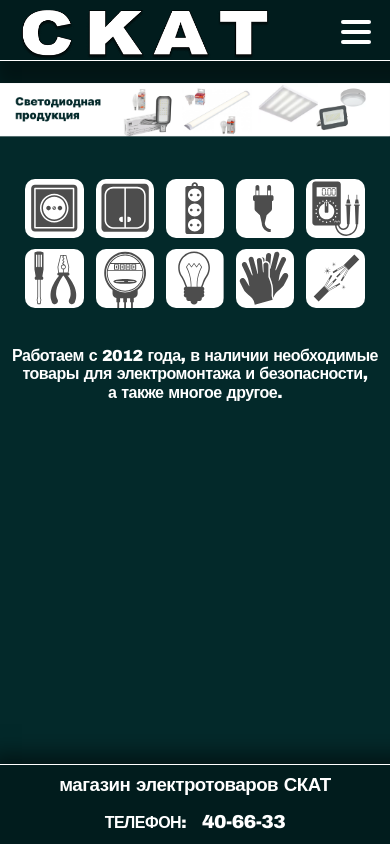
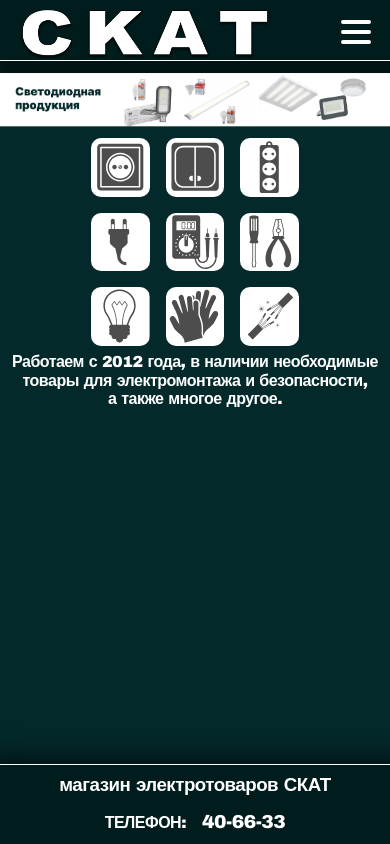
Before and after one commit to misterildar/ckat-frontend, a React (Vite) app: page / in a window 390 px wide. Built offline with nearby package versions, Linux system fonts and the light colour scheme.

Commit message:
fix home grid

```diff
--- a/src/pages/home.tsx
+++ b/src/pages/home.tsx
@@ -13,11 +13,10 @@ export const Home: FC = () => {
 
   const styleImage = isMobile ? styles.home__image_mobile : styles.home__image;
 
-  const styleHome = isMobile ? styles.home__mobile : styles.home;
+  const styleGrid = isMobile ? styles.home__grid_mobile : styles.home__grid;
 
   const fontSize = isMobile ? (
     <h4 className={styles.home__title_bottom}>
-      {' '}
       Работаем с&nbsp;2012&nbsp;года, в&nbsp;наличии необходимые товары для
       электромонтажа и&nbsp;безопасности, а&nbsp;также многое другое.
     </h4>
@@ -30,11 +29,10 @@ export const Home: FC = () => {
 
   return (
     <div className={styles.wrapper}>
-      <div className={styleHome}>
+      <div className={styles.home}>
         <Slider />
-        <div className={styles.home__vector}>
-          <div className={styles.home__box}>
-            {arraySvg.slice(0, 5).map((svg, index) => (
+        <div className={styleGrid}>
+          {arraySvg.map((svg, index) => (
             <img
               className={styleImage}
               src={svg}
@@ -43,17 +41,6 @@ export const Home: FC = () => {
             />
           ))}
         </div>
-          <div className={styles.home__box}>
-            {arraySvg.slice(5, 10).map((svg, index) => (
-              <img
-                className={styleImage}
-                src={svg}
-                alt='photoImage'
-                key={index}
-              />
-            ))}
-          </div>
-        </div>
         <div className={styles.home__bottom}>{fontSize}</div>
       </div>
     </div>
--- a/src/pages/style.module.scss
+++ b/src/pages/style.module.scss
@@ -20,14 +20,6 @@
   flex-direction: column;
   align-items: center;
   gap: 2vw;
-
-  &__mobile {
-    display: flex;
-    flex-direction: column;
-    align-items: center;
-    padding-top: 10px;
-    gap: 10vw;
-  }
 
   &__vector {
     display: flex;
@@ -75,6 +67,20 @@
     color: white;
     margin: 0;
     padding: 0 10px;
+  }
+
+  &__grid {
+    display: grid;
+    grid-template-columns: repeat(10, 1fr);
+    gap: 1rem;
+    box-sizing: border-box;
+  }
+
+  &__grid_mobile {
+    grid-template-columns: repeat(3, 1fr);
+    display: grid;
+    gap: 1rem;
+    box-sizing: border-box;
   }
 }
 
--- a/src/utils/constants.ts
+++ b/src/utils/constants.ts
@@ -12,7 +12,6 @@ import svg3 from '../assets/icons/3.svg';
 import svg4 from '../assets/icons/4.svg';
 import svg5 from '../assets/icons/5.svg';
 import svg6 from '../assets/icons/6.svg';
-import svg7 from '../assets/icons/7.svg';
 import svg8 from '../assets/icons/8.svg';
 import svg9 from '../assets/icons/9.svg';
 import svg10 from '../assets/icons/10.svg';
@@ -55,15 +54,4 @@ export const arrayImages = [
   image7,
 ];
 
-export const arraySvg = [
-  svg10,
-  svg2,
-  svg3,
-  svg1,
-  svg5,
-  svg6,
-  svg7,
-  svg8,
-  svg9,
-  svg4,
-];
+export const arraySvg = [svg10, svg2, svg3, svg1, svg5, svg6, svg8, svg9, svg4];
```
Lines whose indentation alone changed are shown as unchanged.
